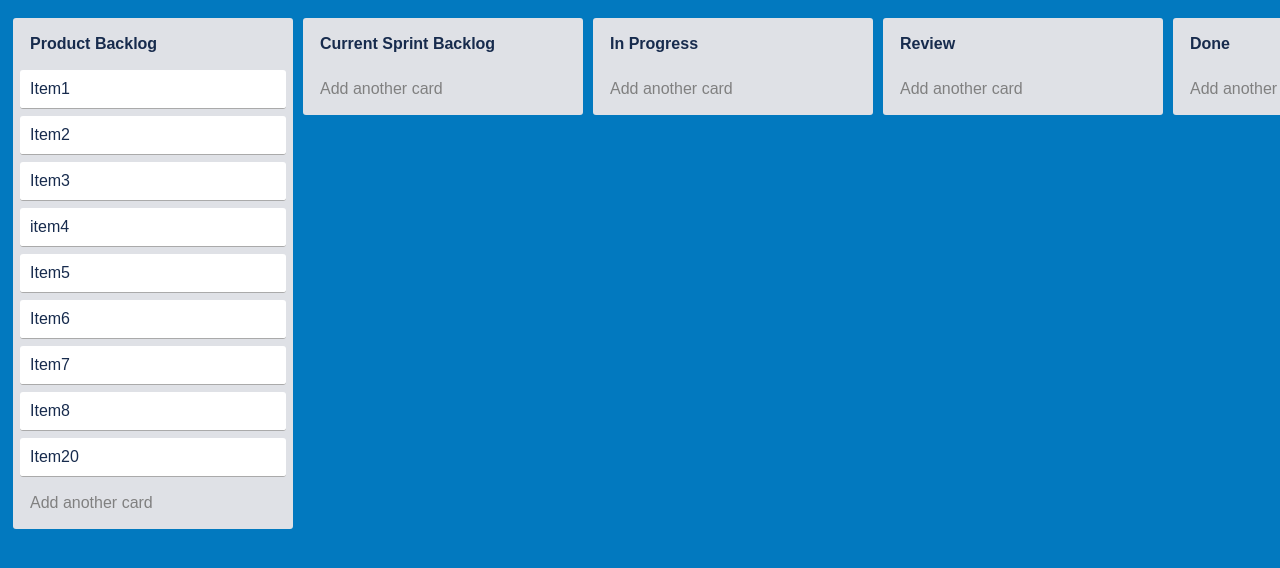
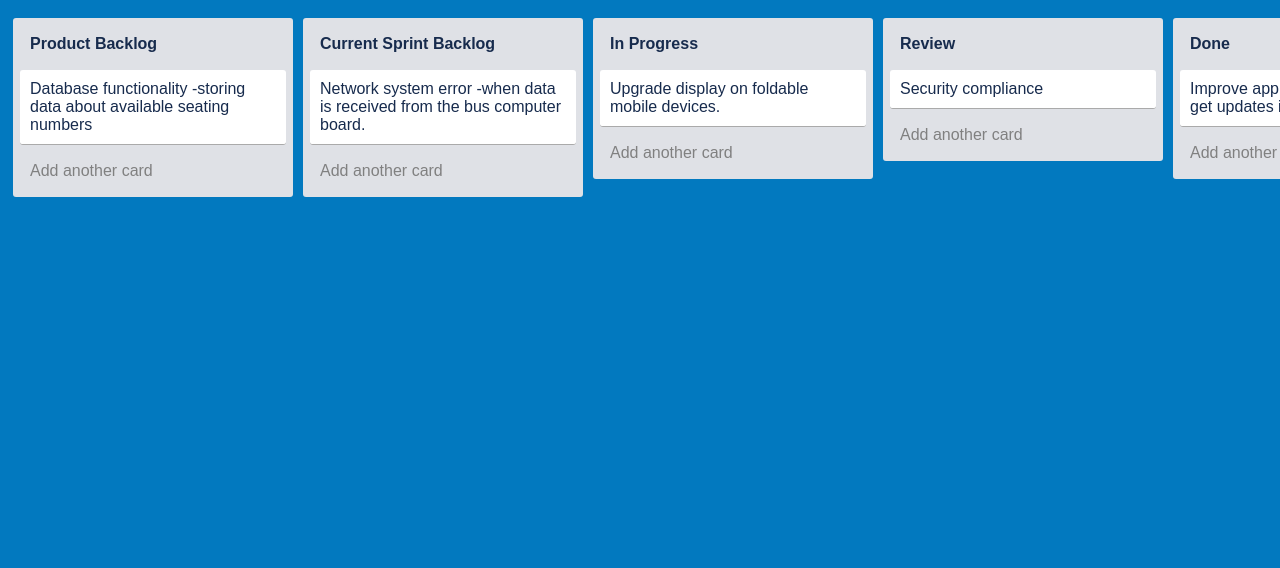
Before and after one commit to RGeorge482/csp-ps_ca3, a plain HTML site: page index.html in a window 1280 px wide. Shown: the top 568 px of the page. Drawn offline with nearby package versions, Linux system fonts and the light colour scheme.

Commit message:
New tasks added

```diff
--- a/index.html
+++ b/index.html
@@ -12,26 +12,31 @@
   <div class="list" draggable="false">
     <div class="title removable editable" contenteditable="false" spellcheck="false">Product Backlog</div>
     <div class="content">
-
-
-      <div class="card removable editable" contenteditable="false" spellcheck="false">Item1</div><div class="card removable editable" contenteditable="false" spellcheck="false">Item2</div><div class="card removable editable" contenteditable="false" spellcheck="false">Item3</div><div class="card removable editable" contenteditable="false" spellcheck="false">item4</div><div class="card removable editable" contenteditable="false" spellcheck="false">Item5</div><div class="card removable editable" contenteditable="false" spellcheck="false">Item6</div><div class="card removable editable" contenteditable="false" spellcheck="false">Item7</div><div class="card removable editable" contenteditable="false" spellcheck="false">Item8</div><div class="card removable editable" contenteditable="false" spellcheck="false">Item20</div></div>
-
+      <!-- New Product Backlog task added  -->
+    <div class="card removable editable" contenteditable="false">Database functionality -storing data about available seating numbers</div></div>
   <div class="add-card editable">Add another card</div></div>
   <div class="list" draggable="false">
     <div class="title removable editable" contenteditable="false" spellcheck="false">Current Sprint Backlog</div>
     <div class="content">
+  <!-- New Current Sprint Backlog task added  -->
+    <div class="card removable editable" contenteditable="false">Network system error -when data is received from the bus computer board.</div></div>
 
-      </div>
-      <div class="add-card editable" contenteditable="false" spellcheck="false">Add another card</div>
-    </div>
+  <div class="add-card editable">Add another card</div></div>
   <div class="list" draggable="false">
     <div class="title removable editable" contenteditable="false" spellcheck="false">In Progress</div>
-      <div class="content"></div>
-      <div class="add-card editable">Add another card</div>
-    </div>
+      <!-- New In progress task  added  -->
+    <div class="content"><div class="card removable editable" contenteditable="false">Upgrade display on foldable mobile devices.</div></div>
+
+  <div class="add-card editable">Add another card</div></div>
 <div class="list">
   <div class="title removable editable" contenteditable="false" spellcheck="false">Review</div>
-  <div class="content"></div><div class="add-card editable">Add another card</div></div><div class="list"><div class="title removable editable" contenteditable="false" spellcheck="false">Done</div><div class="content"></div><div class="add-card editable">Add another card</div></div><div class="list"><div class="title removable editable" contenteditable="false" spellcheck="false">Additional Resources</div><div class="content"></div><div class="add-card editable">Add another card</div></div></div>
+  <!-- New Review task added  -->
+<div class="content"><div class="card removable editable" contenteditable="false">Security compliance</div></div><div class="add-card editable">Add another card</div></div>
+<div class="list">
+  <!-- New Done task added  -->
+  <div class="title removable editable" contenteditable="false" spellcheck="false">Done</div><div class="content"><div class="card removable editable" contenteditable="false">Improve app speed so the users get updates in real time.</div></div><div class="add-card editable">Add another card</div></div>
+
+  <div class="list"><div class="title removable editable" contenteditable="false" spellcheck="false">Additional Resources</div><div class="content"></div><div class="add-card editable">Add another card</div></div></div>
 
 
 <!--partial-->
```
Lines whose indentation alone changed are shown as unchanged.
